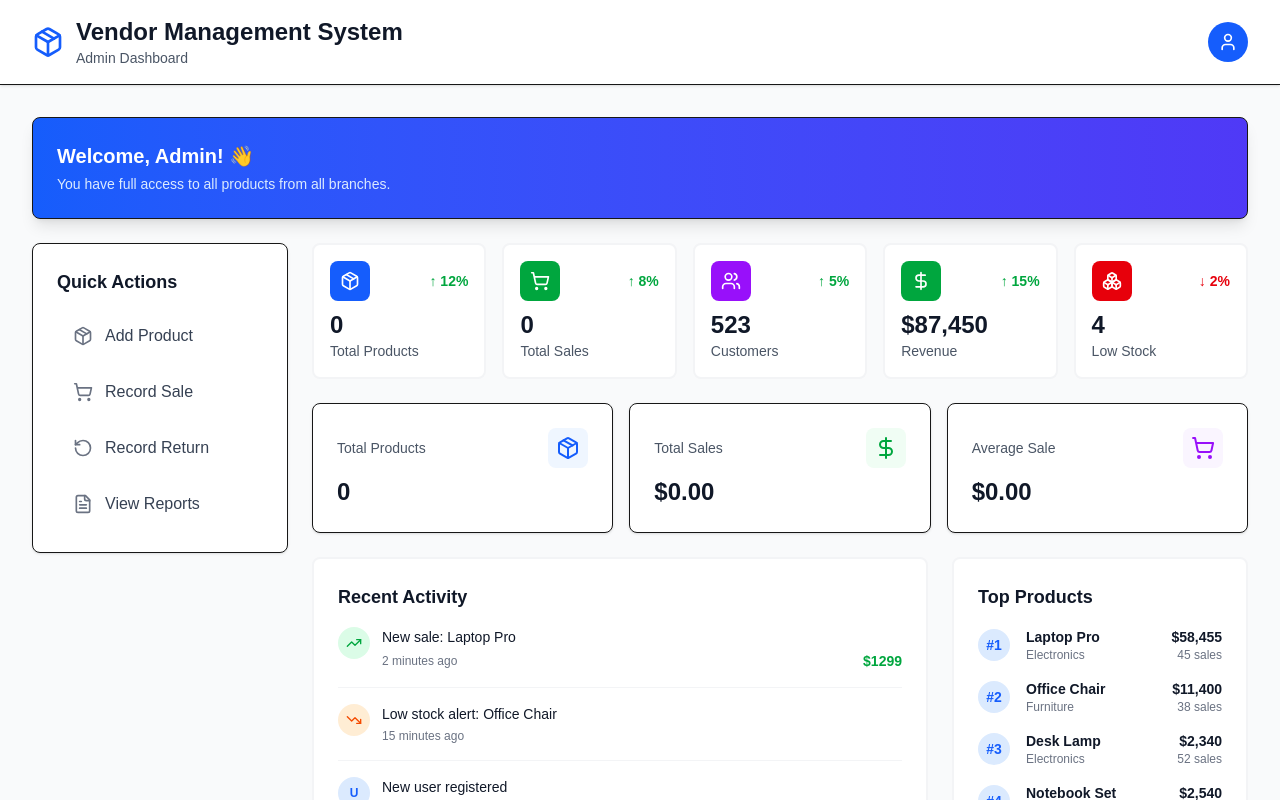
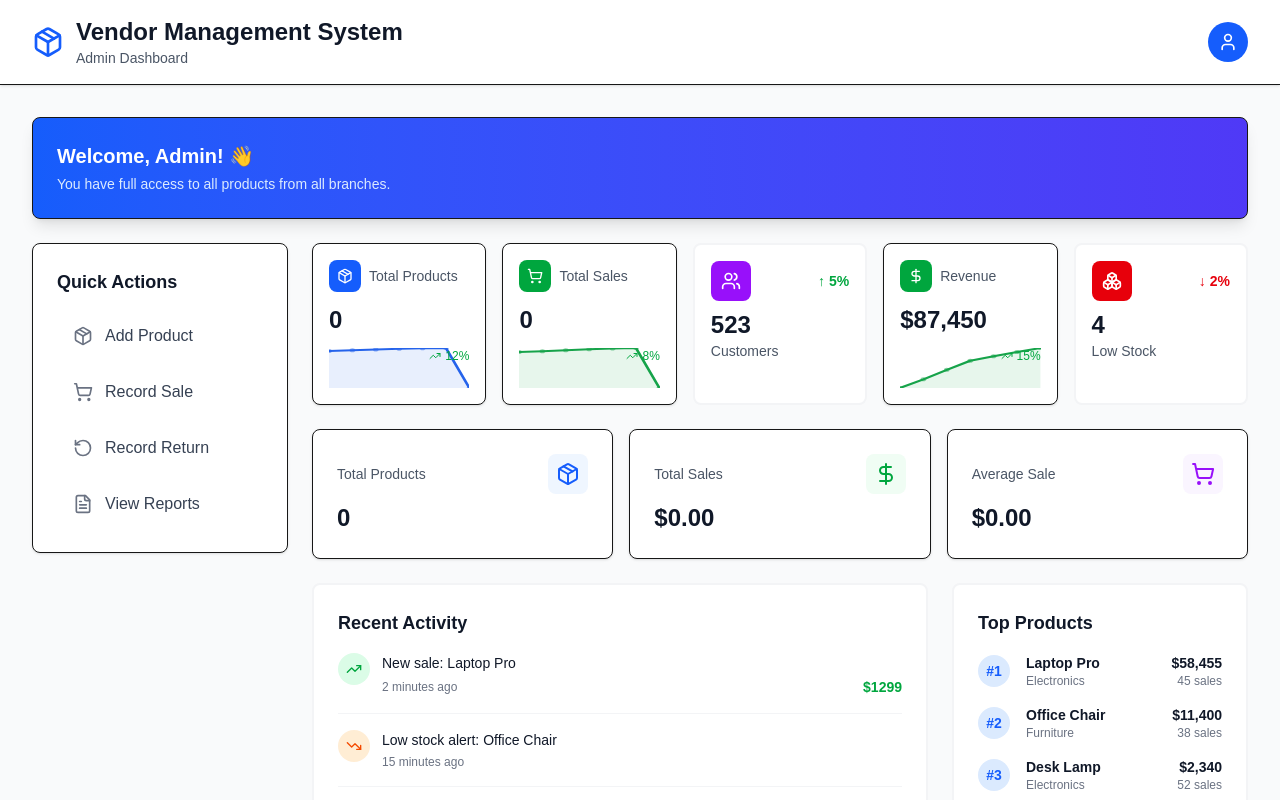
Before and after one commit to Ronelmelendrez/Vendors_inventory_system, a Next.js app in the folder frontend/: page /admin in a window 1280 px wide. Shown: the top 800 px of the page. Built offline with nearby package versions, Linux system fonts and the light colour scheme; sample sign-in values are in the browser's storage.

Commit message:
feat: add chart visualization to Total Products, Total Sales, and Revenue metrics

```diff
--- /dev/null
+++ b/frontend/src/components/dashboard/ChartStat.tsx
@@ -0,0 +1,63 @@
+"use client";
+
+import { LucideIcon } from "lucide-react";
+import { MiniChart } from "./MiniChart";
+
+interface ChartStatProps {
+  label: string;
+  value: string | number;
+  icon: LucideIcon;
+  color: string;
+  chartData: Array<{ value: number; label?: string }>;
+  trend?: {
+    value: number;
+    isPositive: boolean;
+  };
+}
+
+export function ChartStat({
+  label,
+  value,
+  icon: Icon,
+  color,
+  chartData,
+  trend,
+}: ChartStatProps) {
+  // Extract RGB values from Tailwind color classes
+  const colorMap: Record<string, string> = {
+    "bg-blue-600": "rgb(37, 99, 235)",
+    "bg-green-600": "rgb(22, 163, 74)",
+    "bg-purple-600": "rgb(147, 51, 234)",
+    "bg-red-600": "rgb(220, 38, 38)",
+    "bg-orange-600": "rgb(234, 88, 12)",
+  };
+
+  const chartColor = colorMap[color] || "rgb(59, 130, 246)";
+
+  return (
+    <div className="bg-white dark:bg-gray-800 rounded-lg shadow-sm border dark:border-gray-700 p-4 hover:shadow-md transition-shadow">
+      <div className="flex items-center justify-between mb-3">
+        <div className="flex items-center gap-2">
+          <div className={`${color} p-2 rounded-lg`}>
+            <Icon className="h-4 w-4 text-white" />
+          </div>
+          <span className="text-sm font-medium text-gray-600 dark:text-gray-400">
+            {label}
+          </span>
+        </div>
+      </div>
+
+      <div className="mb-3">
+        <div className="text-2xl font-bold text-gray-900 dark:text-gray-100">
+          {value}
+        </div>
+      </div>
+
+      <MiniChart
+        data={chartData}
+        color={chartColor}
+        trend={trend}
+      />
+    </div>
+  );
+}
--- a/frontend/src/components/dashboard/MetricsGrid.tsx
+++ b/frontend/src/components/dashboard/MetricsGrid.tsx
@@ -1,5 +1,6 @@
 import { Package, ShoppingCart, Users, DollarSign, Boxes } from "lucide-react";
 import { QuickStat } from "./QuickStat";
+import { ChartStat } from "./ChartStat";
 
 interface MetricsGridProps {
   totalProducts?: number;
@@ -14,20 +15,53 @@ export function MetricsGrid({
   totalCustomers = 523,
   totalRevenue = 87450,
 }: MetricsGridProps) {
+  // Generate sample chart data (last 7 days)
+  const productsChartData = [
+    { value: 142 },
+    { value: 145 },
+    { value: 148 },
+    { value: 151 },
+    { value: 153 },
+    { value: 154 },
+    { value: totalProducts },
+  ];
+
+  const salesChartData = [
+    { value: 1098 },
+    { value: 1125 },
+    { value: 1156 },
+    { value: 1189 },
+    { value: 1205 },
+    { value: 1224 },
+    { value: totalSales },
+  ];
+
+  const revenueChartData = [
+    { value: 76000 },
+    { value: 78500 },
+    { value: 81200 },
+    { value: 83800 },
+    { value: 85100 },
+    { value: 86300 },
+    { value: totalRevenue },
+  ];
+
   return (
     <div className="grid grid-cols-1 sm:grid-cols-2 lg:grid-cols-3 xl:grid-cols-5 gap-4 mb-6">
-      <QuickStat
+      <ChartStat
         label="Total Products"
         value={totalProducts}
         icon={Package}
         color="bg-blue-600"
+        chartData={productsChartData}
         trend={{ value: 12, isPositive: true }}
       />
-      <QuickStat
+      <ChartStat
         label="Total Sales"
         value={totalSales}
         icon={ShoppingCart}
         color="bg-green-600"
+        chartData={salesChartData}
         trend={{ value: 8, isPositive: true }}
       />
       <QuickStat
@@ -37,11 +71,12 @@ export function MetricsGrid({
         color="bg-purple-600"
         trend={{ value: 5, isPositive: true }}
       />
-      <QuickStat
+      <ChartStat
         label="Revenue"
         value={`$${totalRevenue.toLocaleString()}`}
         icon={DollarSign}
         color="bg-green-600"
+        chartData={revenueChartData}
         trend={{ value: 15, isPositive: true }}
       />
       <QuickStat
--- /dev/null
+++ b/frontend/src/components/dashboard/MiniChart.tsx
@@ -0,0 +1,92 @@
+"use client";
+
+import { TrendingUp, TrendingDown } from "lucide-react";
+
+interface DataPoint {
+  value: number;
+  label?: string;
+}
+
+interface MiniChartProps {
+  data: DataPoint[];
+  color?: string;
+  trend?: {
+    value: number;
+    isPositive: boolean;
+  };
+}
+
+export function MiniChart({
+  data,
+  color = "rgb(59, 130, 246)", // blue-600
+  trend
+}: MiniChartProps) {
+  const maxValue = Math.max(...data.map(d => d.value));
+  const minValue = Math.min(...data.map(d => d.value));
+  const range = maxValue - minValue || 1;
+
+  // Calculate points for the line chart
+  const width = 100;
+  const height = 40;
+  const points = data.map((point, index) => {
+    const x = (index / (data.length - 1)) * width;
+    const y = height - ((point.value - minValue) / range) * height;
+    return `${x},${y}`;
+  }).join(' ');
+
+  // Create area path
+  const areaPoints = `0,${height} ${points} ${width},${height}`;
+
+  return (
+    <div className="relative w-full h-10">
+      <svg
+        viewBox={`0 0 ${width} ${height}`}
+        className="w-full h-full"
+        preserveAspectRatio="none"
+      >
+        {/* Area fill */}
+        <polygon
+          points={areaPoints}
+          fill={color}
+          opacity="0.1"
+        />
+        {/* Line */}
+        <polyline
+          points={points}
+          fill="none"
+          stroke={color}
+          strokeWidth="2"
+          strokeLinecap="round"
+          strokeLinejoin="round"
+        />
+        {/* Dots */}
+        {data.map((point, index) => {
+          const x = (index / (data.length - 1)) * width;
+          const y = height - ((point.value - minValue) / range) * height;
+          return (
+            <circle
+              key={index}
+              cx={x}
+              cy={y}
+              r="2"
+              fill={color}
+              opacity="0.5"
+            />
+          );
+        })}
+      </svg>
+      {trend && (
+        <div className={`absolute top-0 right-0 flex items-center gap-1 text-xs font-medium ${
+          trend.isPositive ? 'text-green-600 dark:text-green-400' : 'text-red-600 dark:text-red-400'
+        }`}>
+          {trend.isPositive ? (
+            <TrendingUp className="h-3 w-3" />
+          ) : (
+            <TrendingDown className="h-3 w-3" />
+          )}
+          <span>{trend.value}%</span>
+        </div>
+      )}
+    </div>
+  );
+}
```
Also changed, not shown: frontend/src/components/profile/UserProfile.tsx (+6 -5 lines), frontend/src/components/profile/README.md.
